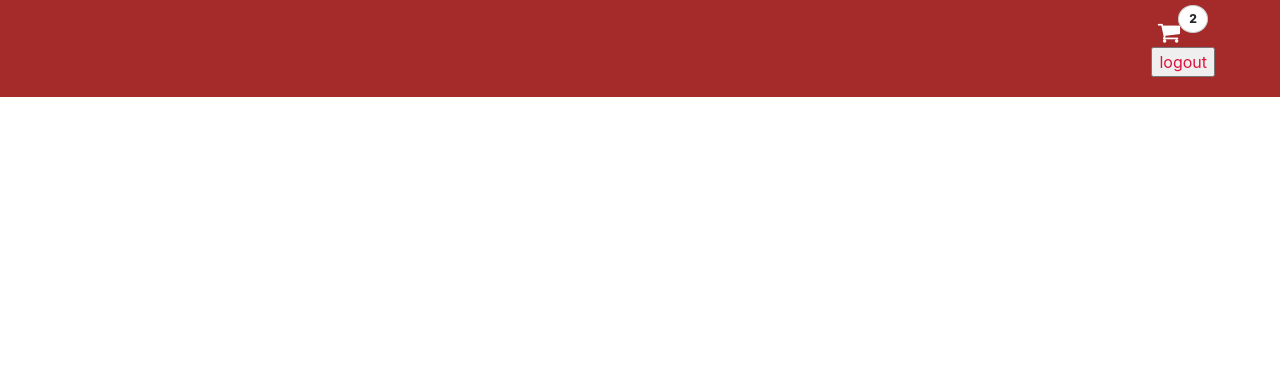
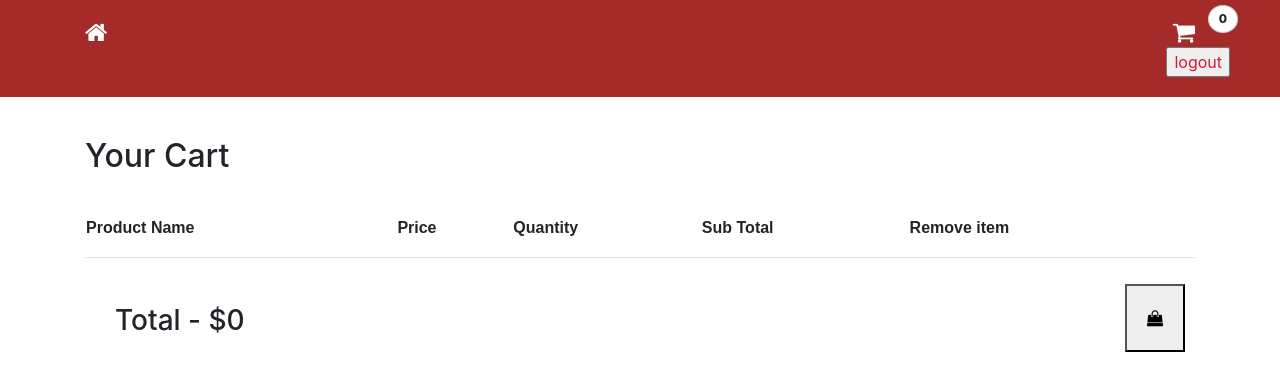
Before and after one commit to vam012/TCSGrocers, an Angular app in the folder Frontend/tcs-grocers/: page /cart in a window 1280 px wide. Shown: the top 390 px of the page. Built offline with nearby package versions, Linux system fonts and the light colour scheme.

Commit message:
Added functionality of adding and deleteing items in the cart

```diff
--- a/Frontend/tcs-grocers/src/app/cart/cart.component.css
+++ b/Frontend/tcs-grocers/src/app/cart/cart.component.css
@@ -2,7 +2,7 @@ header{
     background-color: brown;
     padding: 20px 0;
 }
-.cart_icon{
+.cart_icon home_icon{
     position: relative;
 }
 .cart_icon i{
@@ -33,3 +33,30 @@ header{
 .btn btn-primary{
     color: bisque;
 }
+.home_icon i{
+    font-size: 24px;
+    color: #fff;
+
+}
+.cart_Area{
+    padding: 40px 0;
+}
+table{
+    font-family: arial, sans-serif;
+    width: 100%;
+    border-collapse: collapse;
+}
+td{
+    padding: 40px;
+}
+.cart_heading{
+    margin-bottom: 10px;
+    padding-bottom: 30px;
+}
+.total{
+    padding: 30px;
+}
+.Checkout{
+    padding: 20px;
+    margin: 10px;
+}
--- a/Frontend/tcs-grocers/src/app/cart/cart.component.html
+++ b/Frontend/tcs-grocers/src/app/cart/cart.component.html
@@ -1,10 +1,14 @@
 <header>
     <div class="container">
-        <div class="col-md-12 text-right">
+        <div class="row">
+            <div class="col-md-6">
+                <div class="home_icon" routerLink="/user"><i class="fa fa-home"></i></div>
+            </div>
+            <div class="col-md-6 text-right">
                 <div class="cart_icon" routerLink="/cart">
                     <i class="fa fa-shopping-cart"></i>
                     <div class="cart_value">
-                    2
+                        {{cart_items}}
                     </div>
                 </div>
                 <div class="logout">
@@ -13,4 +17,36 @@
 
             </div>
         </div>
+    </div>
 </header>
+<section class="cart_Area">
+    <div class="container">
+        <h2 class="cart_heading">Your Cart</h2>
+        <table>
+            <tr>
+                <th>Product Name</th>
+                <th>Price</th>
+                <th>Quantity</th>
+                <th>Sub Total</th>
+                <th>Remove item</th>
+
+            </tr>
+            <tr *ngFor = "let cartItem of cartDetailsArr">
+                <td>{{cartItem.prodName}}</td>
+                <td>{{cartItem.prodPrice}}</td>
+                <td>{{cartItem.qnt}}</td>
+                <td>{{cartItem.qnt * cartItem.prodPrice | number}}</td>
+                <td><button type="button" class="removeItem" (click)=deleteItem(cartItem.prodId)><i class="fa fa-trash"></i></button></td>
+            </tr>
+        </table>
+        <hr>
+        <div class="row">
+            <div class="col-md-6">
+                <h3 class="total">Total - ${{total}}</h3>
+            </div>
+            <div class="col-md-6 text-right">
+                <button type="button" class="Checkout"><i class="fa fa-shopping-bag"></i></button>
+            </div>
+        </div>
+    </div>
+</section>
--- a/Frontend/tcs-grocers/src/app/cart/cart.component.ts
+++ b/Frontend/tcs-grocers/src/app/cart/cart.component.ts
@@ -11,6 +11,44 @@ export class CartComponent implements OnInit {
   constructor(public router:Router) { }
 
   ngOnInit(): void {
+    this.cartItem();
+    this.cartDetails();
+    this.loadCart();
   }
+  cart_items:number = 0;
+  cartDetailsArr:any = [];
+  total:number = 0;
+  cartItem(){
+    if(localStorage.getItem('cart')!=null){
+      let cartItems = JSON.parse(localStorage.getItem('cart') || '{}');
+      this.cart_items = cartItems.length;
+    }
 
+    }
+    cartDetails(){
+      if(localStorage.getItem('cart')){
+        this.cartDetailsArr = JSON.parse(localStorage.getItem('cart')||'{}');
+
+      }
+  }
+  loadCart(){
+    if(localStorage.getItem('cart')){
+      this.cartDetailsArr = JSON.parse(localStorage.getItem('cart')||'{}');
+      this.total = this.cartDetailsArr.reduce(function(acc:any,val:any){
+        return acc+(val.prodPrice * val.qnt);
+      },0)
+    }
+  }
+  deleteItem(singleItem:any){
+    if(localStorage.getItem('cart')){
+      this.cartDetailsArr = JSON.parse(localStorage.getItem('cart')||'{}');
+      for (let i=0; i<this.cartDetailsArr.length;i++){
+        if(this.cartDetailsArr[i].prodId === singleItem){
+          console.log(singleItem)
+          this.cartDetailsArr.splice(i,1);
+          localStorage.setItem('cart',JSON.stringify(this.cartDetailsArr));
+          this.loadCart();        }
+      }
+    }
+  }
 }
--- a/Frontend/tcs-grocers/src/app/user-home/user-home.component.html
+++ b/Frontend/tcs-grocers/src/app/user-home/user-home.component.html
@@ -4,7 +4,7 @@
             <div class="cart_icon" routerLink="/cart">
                 <i class="fa fa-shopping-cart"></i>
                 <div class="cart_value">
-                    2
+                    {{cart_items}}
                 </div>
             </div>
             <div class="logout">
@@ -29,11 +29,11 @@
                         <h5>Available: {{prod.prodQuantity}}</h5>
                     </div>
                     <div class="userQuan">
-                        <button type="button" class="btnInc"><i class="fa fa-plus"></i></button>
+                        <button type="button" class="btnInc" (click)=inc(prod)><i class="fa fa-plus"></i></button>
                         <span>{{prod.qnt}}</span>
-                        <button type="button" class="btnInc"><i class="fa fa-minus"></i></button>
+                        <button type="button" class="btnInc" (click)=dec(prod)><i class="fa fa-minus"></i></button>
                     </div>
-                    <button type="button" class="cart_btn">Add To Cart</button>
+                    <button type="button" class="cart_btn" (click)="addCart(prod)">Add To Cart</button>
                 </div>
             </div>
         </div>
--- a/Frontend/tcs-grocers/src/app/user-home/user-home.component.ts
+++ b/Frontend/tcs-grocers/src/app/user-home/user-home.component.ts
@@ -11,46 +11,98 @@ export class UserHomeComponent implements OnInit {
   constructor(public router:Router) { }
 
   ngOnInit(): void {
+    this.cartItem();
   }
-
+  cart_items:number = 0;
+  cartItem(){
+    if(localStorage.getItem('cart')!=null){
+      let cartItems = JSON.parse(localStorage.getItem('cart') || '{}');
+      this.cart_items = cartItems.length;
+    }
+  }
+  prodCart:any=[];
   //for now it is hard coded... this will come from PRODUCT table API
   productArray=[
     {
-      prodId:1,
+      prodId:1, //unique ID
       prodName:"hp laptop",
-      prodPrice:"$1000",
+      prodPrice:"1000",
       prodQuantity: 25,
       qnt:1
     },
     {
       prodId:2,
       prodName:"Hair dryer",
-      prodPrice:"$100",
+      prodPrice:"100",
       prodQuantity: 20,
       qnt:1
     },
     {
       prodId:3,
       prodName:"Perfume",
-      prodPrice:"$80",
+      prodPrice:"80",
       prodQuantity: 15,
       qnt:1
     },
     {
       prodId:4,
       prodName:"TV",
-      prodPrice:"$1200",
+      prodPrice:"1200",
       prodQuantity: 10,
       qnt:1
     },
     {
       prodId:5,
       prodName:"Monitor",
-      prodPrice:"$300",
+      prodPrice:"300",
       prodQuantity: 5,
       qnt:1
     }
 
   ];
+  inc(prod:any){
+
+    if(prod.qnt != prod.prodQuantity){
+      prod.qnt += 1;
+    }
+
 
   }
+  dec(prod:any){
+
+    if(prod.qnt !=1){
+      prod.qnt -= 1;
+    }
+  }
+  addCart(prod:any){
+
+    let cartObj = localStorage.getItem('cart');
+    if(cartObj==null){
+
+      let storeCartData:any = [];
+      storeCartData.push(prod);
+      localStorage.setItem('cart',JSON.stringify(storeCartData))
+
+    }else{
+      var id = prod.prodId;
+      let inddex:number = -1;
+      this.prodCart = JSON.parse(cartObj);
+      for(let i=0; i<this.prodCart.length; i++){
+        if(parseInt(id) === parseInt(this.prodCart[i].prodId)){
+          this.prodCart[i].qnt = prod.qnt;
+          inddex = i;
+
+          break;
+        }
+      }
+      if(inddex == -1){
+        this.prodCart.push(prod);
+        localStorage.setItem('cart',JSON.stringify(this.prodCart));
+      }
+      else{
+        localStorage.setItem('cart',JSON.stringify(this.prodCart));
+      }
+    }
+    this.cartItem();
+  }
+  }
```
Lines whose indentation alone changed are shown as unchanged.
